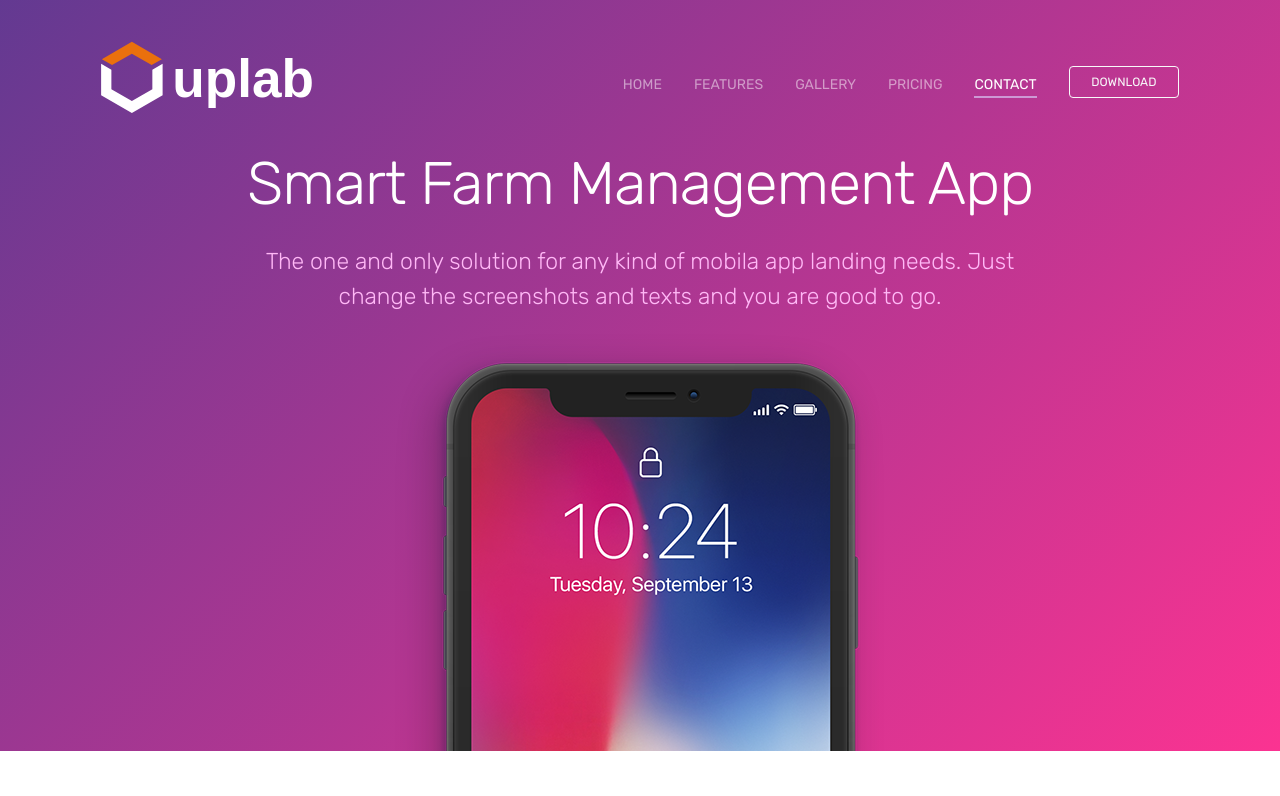
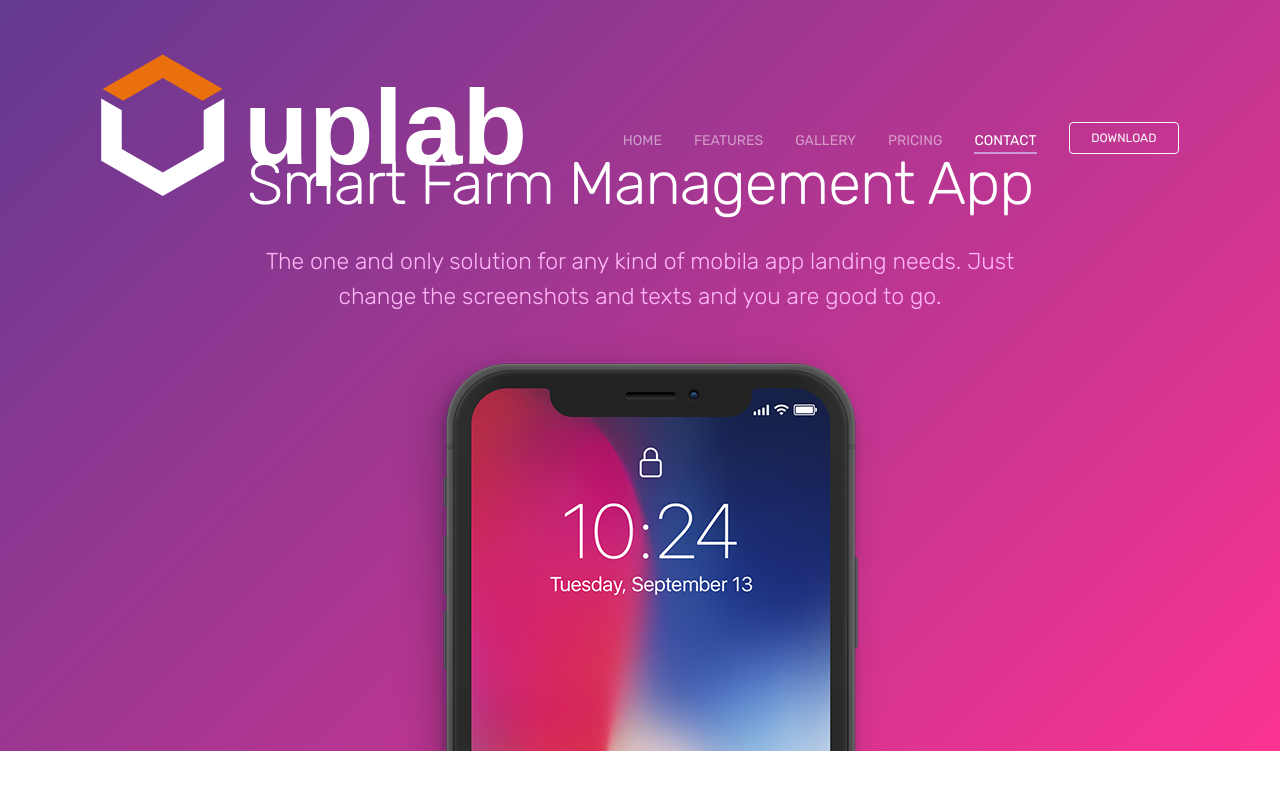
Before and after one commit to hsong2024/uplab, a plain HTML site: page index.html in a window 1280 px wide. Shown: the top 796 px of the page. Drawn offline with Linux system fonts and the light colour scheme.

Commit message:
Update index.html

```diff
--- a/index.html
+++ b/index.html
@@ -40,7 +40,7 @@ URI     : https://colorlib.com
             <div class="row">
                 <div class="col-md-12">
                     <nav class="navbar navbar-dark navbar-expand-lg">
-                        <a class="navbar-brand" href="index.html"><img src="images/logo.svg" class="img-fluid w-50" alt="logo"></a> <button class="navbar-toggler" type="button" data-toggle="collapse" data-target="#navbar" aria-controls="navbar" aria-expanded="false" aria-label="Toggle navigation"> <span class="navbar-toggler-icon"></span> </button>
+                        <a class="navbar-brand" href="index.html"><img src="images/logo.svg" class="img-fluid" alt="logo"></a> <button class="navbar-toggler" type="button" data-toggle="collapse" data-target="#navbar" aria-controls="navbar" aria-expanded="false" aria-label="Toggle navigation"> <span class="navbar-toggler-icon"></span> </button>
                         <div class="collapse navbar-collapse" id="navbar">
                             <ul class="navbar-nav ml-auto">
                                 <li class="nav-item"> <a class="nav-link active" href="#home">HOME <span class="sr-only">(current)</span></a> </li>
```
